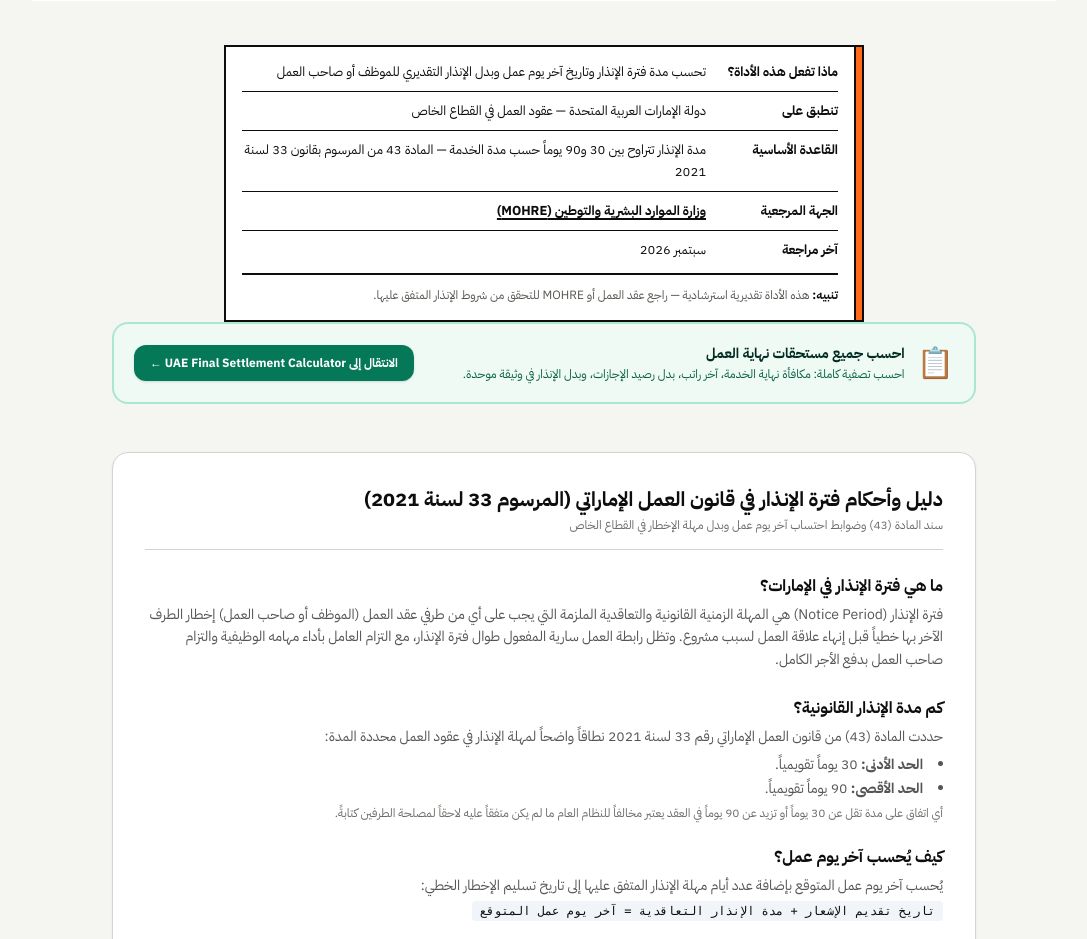
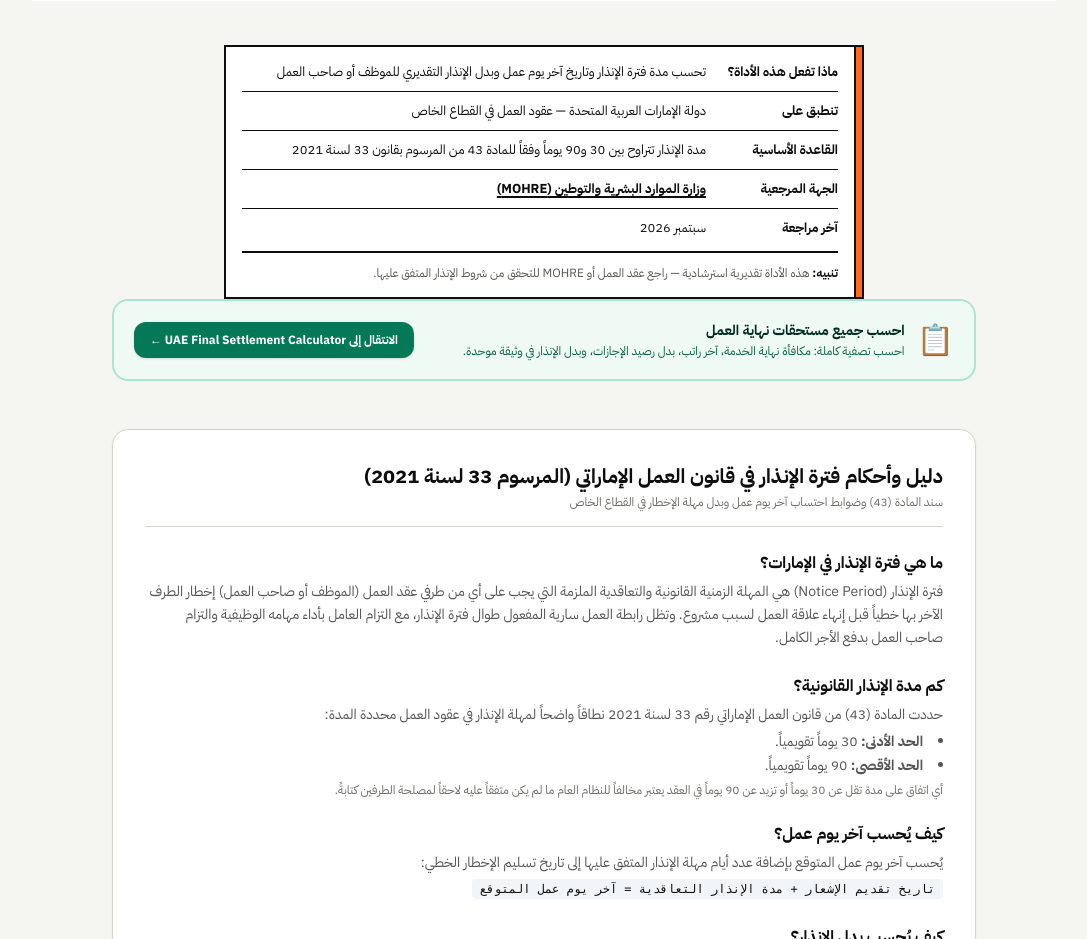
Before and after one commit to MAHMADzubair/arabic-tools, a Next.js app: page /ar/ae/notice-period-calculator in a window 1280 px wide. Shown: the part 1720-2659 px from the top of the page, without its empty margins (96-1183 px from the left). Built offline with nearby package versions, Linux system fonts and the light colour scheme; no server answers.

Commit message:
fix: correct legal wording for notice period and waiver clarification

```diff
--- a/app/ar/ae/notice-period-calculator/page.js
+++ b/app/ar/ae/notice-period-calculator/page.js
@@ -67,7 +67,7 @@ const faqJsonLd = {
       name: "هل يجوز الاتفاق على فترة إنذار تقل عن 30 يوماً أو تزيد عن 90 يوماً؟",
       acceptedAnswer: {
         "@type": "Answer",
-        text: "الأصل القانوني الآمر بنص المادة 43 يمنع الاتفاق على مدة تقل عن 30 يوماً أو تزيد عن 90 يوماً في العقود المحددة المدة العادية. ومع ذلك، يجوز للطرفين لاحقاً وباتفاق كتابي صريح الإعفاء من الإنذار أو تقليص مدته مع الحفاظ على حقوق العامل.",
+          text: "الأصل القانوني المنصوص في المادة 43 يمنع الاتفاق على مدة تقل عن 30 يوماً أو تزيد عن 90 يوماً في العقود، لكن يمكن للطرفين كتابة اتفاق صريح بإعفاء الطرف من فترة الإنذار أو تقليلها، بشرط الحفاظ على حقوق العامل وفقاً للمادة 43.",
       },
     },
     {
@@ -151,7 +151,7 @@ export default function UaeNoticePeriodCalculatorPage() {
         <GeoAnswerSummary
           whatItDoes="تحسب مدة فترة الإنذار وتاريخ آخر يوم عمل وبدل الإنذار التقديري للموظف أو صاحب العمل"
           appliesTo="دولة الإمارات العربية المتحدة — عقود العمل في القطاع الخاص"
-          keyRule="مدة الإنذار تتراوح بين 30 و90 يوماً حسب مدة الخدمة — المادة 43 من المرسوم بقانون 33 لسنة 2021"
+          keyRule="مدة الإنذار تتراوح بين 30 و90 يوماً وفقاً للمادة 43 من المرسوم بقانون 33 لسنة 2021"
           authority="وزارة الموارد البشرية والتوطين (MOHRE)"
           authorityUrl="https://mohre.gov.ae"
           lastReviewed="سبتمبر 2026"
```
